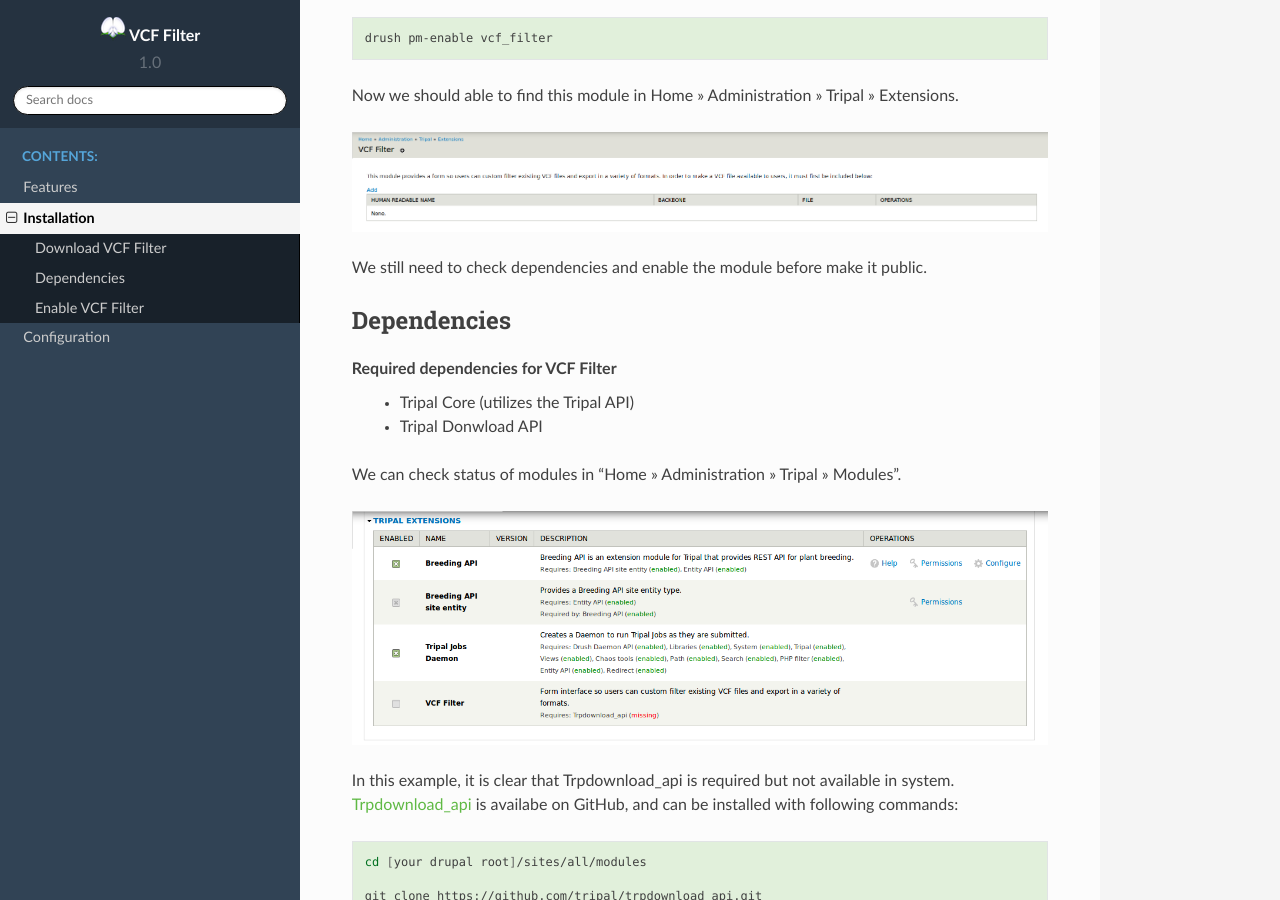
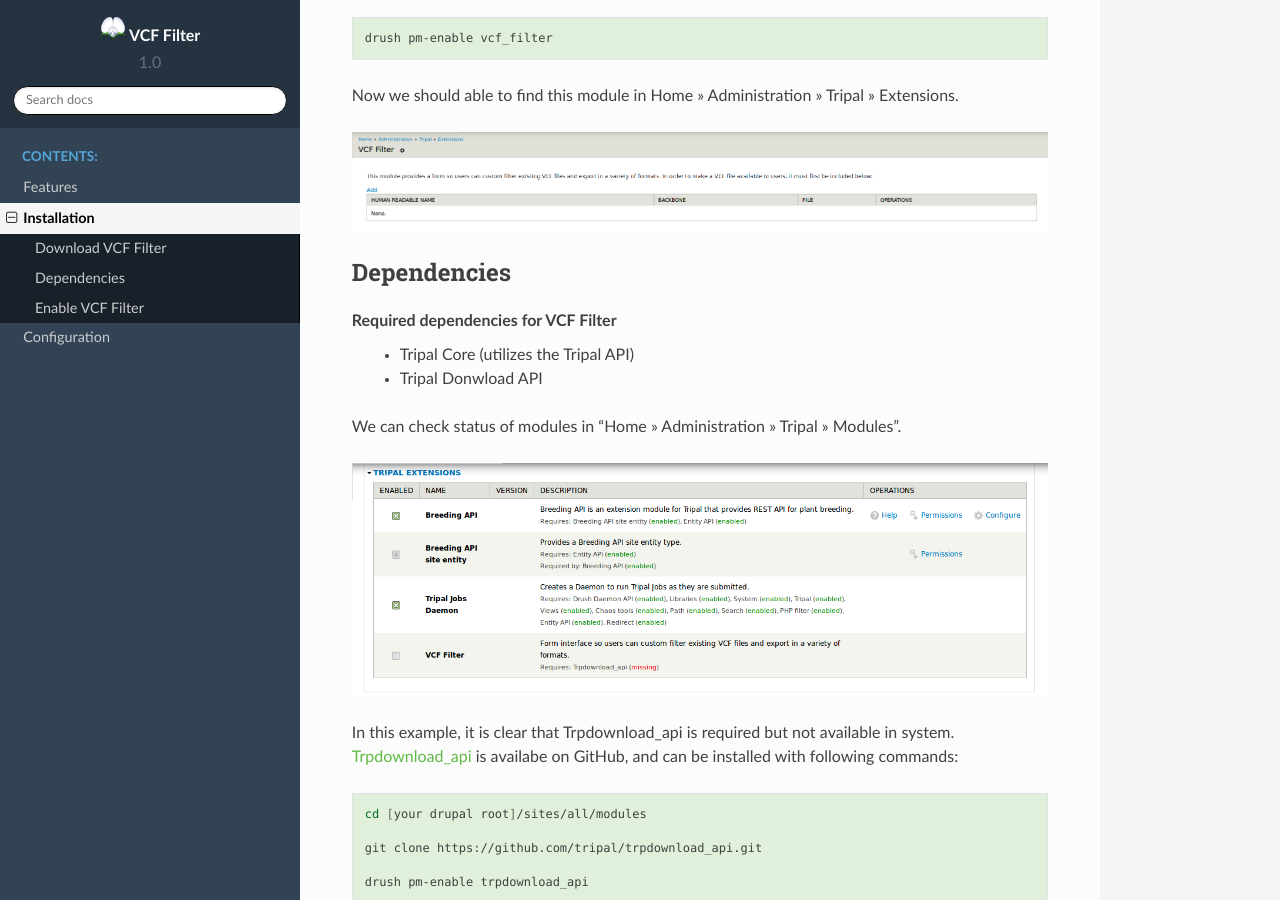
Before and after one commit to UofS-Pulse-Binfo/vcf_filter, a Sphinx documentation site: the page built from docs/install.rst, in a window 1280 px wide and 900 px high, scrolled down 453 px. Built offline with Sphinx 7.4.7 and the Read the Docs theme 2.0.0, drawn with Linux system fonts in a browser that asks for light colours.

Commit message:
Update docs/install.rst
Co-Authored-By: Jiu9Shen <yis412@mail.usask.ca>

```diff
--- a/docs/install.rst
+++ b/docs/install.rst
@@ -23,7 +23,6 @@
 
 .. image:: install.1.menubar.png
 
-We still need to check dependencies and enable the module before make it public.
 
 
 Dependencies
```
